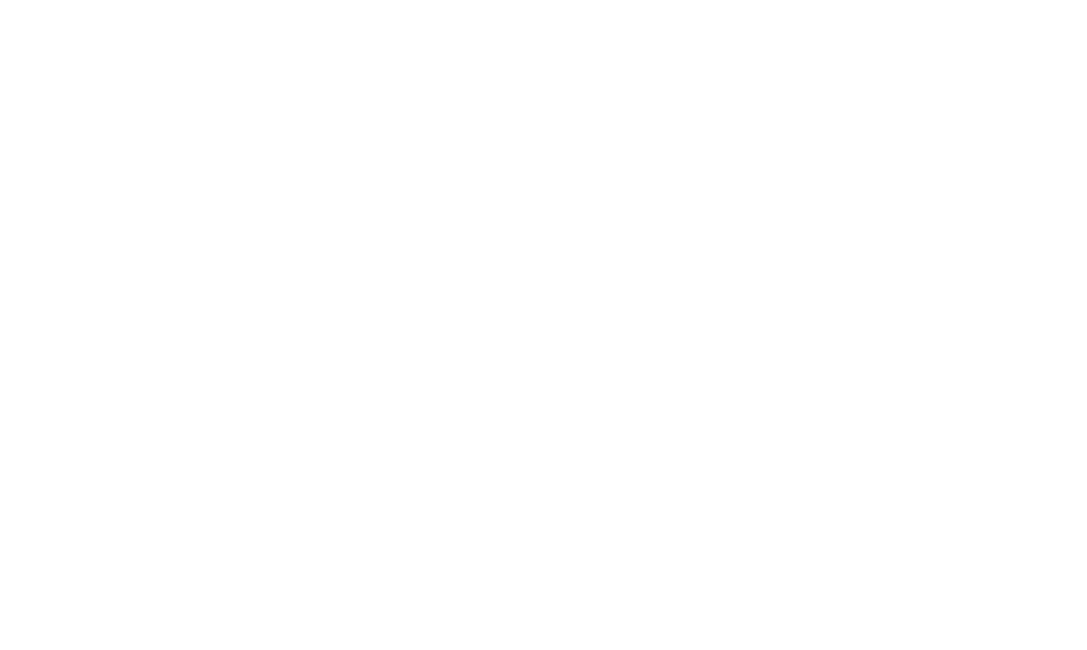
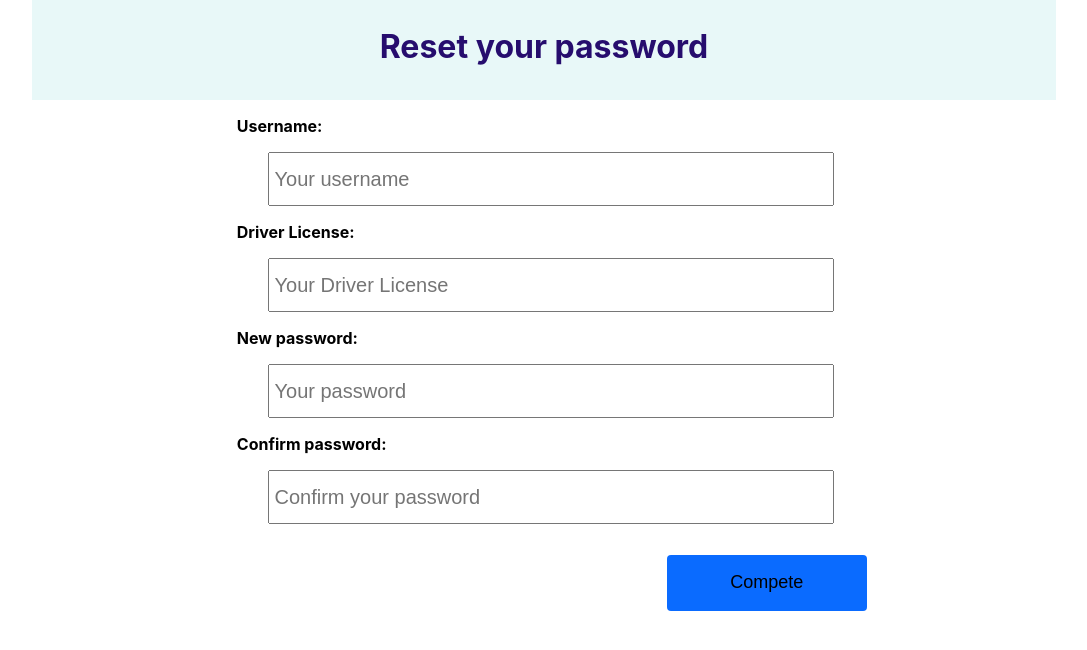
Before and after one commit to nguyenquoc18320/distracted_driver_detection_UI, a React (Create React App) app: page /password_reset in a window 1280 px wide. Before the commit this address had no page. Shown: the top 650 px of the page, without its empty margins (96-1183 px from the left). Built offline with nearby package versions, Linux system fonts and the light colour scheme.

Commit message:
new update

```diff
--- a/src/App.js
+++ b/src/App.js
@@ -3,12 +3,16 @@
 
 import Login from './pages/login';
 import ManageUsers from './pages/manage_users';
-
+import Home from './pages/home';
 import AddUsers from './pages/adduser';
 import Predict from "./pages/predict";
 import PredictImage from "./pages/predict_image";
-
-import Home from './pages/home';
+import ResetPassword from "./pages/password_reset";
+import UpdatePassword from "./pages/change_pass";
+import Information from "./pages/infor";
+import Menu from "./components/menu";
+import ButtonInfor from "./components/btn_infor";
+import UpdateUser from './pages/update_infor';
  function App() {
     return (
         <div className="App">
@@ -20,6 +24,12 @@
           <Route path="/adduser" element={<AddUsers />} />
           <Route path="/predict" element={<Predict />} />
           <Route path="/predict_image" element={<PredictImage />} />
+          <Route path="/password_reset" element={<ResetPassword />} />
+          <Route path="/change_password" element={<UpdatePassword/>}/>
+          <Route path="/infor" element={<Information/>}/>
+          <Route element={<ButtonInfor/>}/>
+          <Route path="/menu" element={<Menu/>}/>
+          <Route path="/update_infor" element={<UpdateUser/>}/>
         </Routes>
       </Router>
     </div>
--- a/src/pages/password_reset.js
+++ b/src/pages/password_reset.js
@@ -73,7 +73,7 @@
                     <input type="Password" name="confirmpassword" placeholder='Confirm your password' onChange={(e) => changeConfirmPasswordValue(e)} required></input>
                 </div>
                 <div className='div_format'>
-                    <button className='btn_register' onClick={() => clickRegisterButton()}>Register</button>
+                    <button className='btn_register' onClick={() => clickRegisterButton()}>Compete</button>
                 </div>
 
             </div>
--- a/src/styles/login.css
+++ b/src/styles/login.css
@@ -114,6 +114,12 @@
     font-size: 18px;
     margin: 20px 0px 0px 0px;
 }
+
+.div_info img {
+    width: 503px;
+    height: 412px;
+    margin-top: 20px;
+}
 .div_login input{
     width: 242px;
     margin: 8px;
@@ -130,8 +136,3 @@
     padding-left: 5px;
     font-size: 16;
 }
-.div_info img {
-    width: 503px;
-    height: 412px;
-    margin-top: 20px;
-}
```
Also changed, not shown: src/pages/predict_image.js (+0 -7 lines), src/styles/add_user.css (+1 -7 lines).
